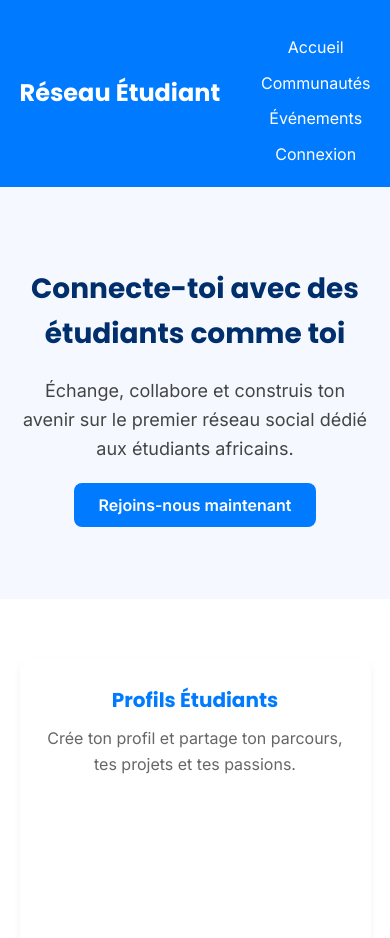
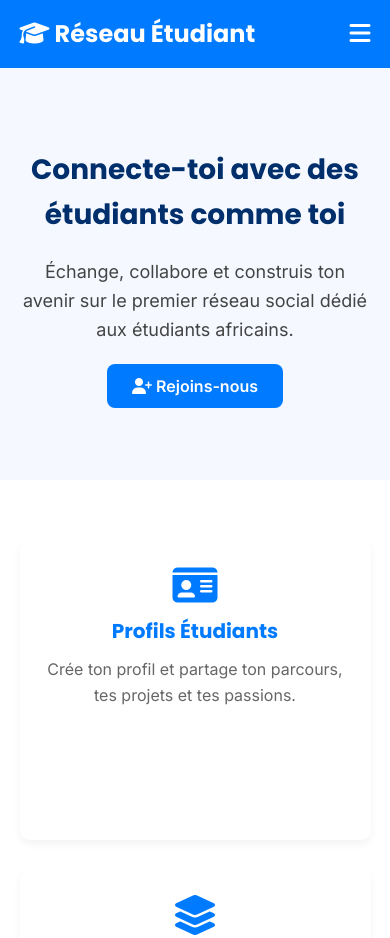
Before and after one commit to svmi31/MonJeton, a plain HTML site: page index.html in a window 390 px wide. Shown: the top 938 px of the page. Drawn offline with Linux system fonts and the light colour scheme.

Commit message:
Update 2 index.html

```diff
--- a/index.html
+++ b/index.html
@@ -5,6 +5,7 @@
   <meta name="viewport" content="width=device-width, initial-scale=1.0"/>
   <title>Réseau Étudiant</title>
   <link href="https://fonts.googleapis.com/css2?family=Inter:wght@400;600&family=Poppins:wght@400;700&display=swap" rel="stylesheet">
+  <link rel="stylesheet" href="https://cdnjs.cloudflare.com/ajax/libs/font-awesome/6.5.0/css/all.min.css">
   <style>
     :root {
       --primary-color: #007BFF;
@@ -30,7 +31,7 @@
     header {
       background-color: var(--primary-color);
       color: white;
-      padding: 20px 0;
+      padding: 15px 0;
     }
 
     .container {
@@ -43,6 +44,7 @@
       display: flex;
       justify-content: space-between;
       align-items: center;
+      position: relative;
     }
 
     nav h1 {
@@ -50,16 +52,22 @@
       font-size: 24px;
     }
 
-    nav ul {
+    .nav-links {
       list-style: none;
       display: flex;
       gap: 20px;
     }
 
-    nav ul li a {
+    .nav-links li a {
       color: white;
       text-decoration: none;
       font-weight: 500;
+    }
+
+    .menu-toggle {
+      display: none;
+      font-size: 24px;
+      cursor: pointer;
     }
 
     .hero {
@@ -107,6 +115,12 @@
       text-align: center;
     }
 
+    .feature i {
+      font-size: 40px;
+      color: var(--primary-color);
+      margin-bottom: 10px;
+    }
+
     .feature h3 {
       font-family: var(--font-poppins);
       font-size: 20px;
@@ -127,12 +141,26 @@
       font-size: 14px;
     }
 
+    /* Responsive styles */
     @media (max-width: 768px) {
-      nav ul {
+      .nav-links {
+        position: absolute;
+        top: 60px;
+        right: 0;
+        background-color: var(--primary-color);
         flex-direction: column;
-        gap: 10px;
+        width: 100%;
         text-align: center;
-        margin-top: 15px;
+        display: none;
+      }
+
+      .nav-links.active {
+        display: flex;
+      }
+
+      .menu-toggle {
+        display: block;
+        color: white;
       }
 
       .hero h2 {
@@ -151,12 +179,15 @@
   <header>
     <div class="container">
       <nav>
-        <h1>Réseau Étudiant</h1>
-        <ul>
-          <li><a href="#">Accueil</a></li>
-          <li><a href="#">Communautés</a></li>
-          <li><a href="#">Événements</a></li>
-          <li><a href="#">Connexion</a></li>
+        <h1><i class="fas fa-graduation-cap"></i> Réseau Étudiant</h1>
+        <div class="menu-toggle" id="menu-toggle">
+          <i class="fas fa-bars"></i>
+        </div>
+        <ul class="nav-links" id="nav-links">
+          <li><a href="#"><i class="fas fa-home"></i> Accueil</a></li>
+          <li><a href="#"><i class="fas fa-users"></i> Communautés</a></li>
+          <li><a href="#"><i class="fas fa-calendar"></i> Événements</a></li>
+          <li><a href="#"><i class="fas fa-sign-in-alt"></i> Connexion</a></li>
         </ul>
       </nav>
     </div>
@@ -166,20 +197,23 @@
     <div class="container">
       <h2>Connecte-toi avec des étudiants comme toi</h2>
       <p>Échange, collabore et construis ton avenir sur le premier réseau social dédié aux étudiants africains.</p>
-      <a href="#">Rejoins-nous maintenant</a>
+      <a href="#"><i class="fas fa-user-plus"></i> Rejoins-nous</a>
     </div>
   </section>
 
   <section class="features container">
     <div class="feature">
+      <i class="fas fa-id-card"></i>
       <h3>Profils Étudiants</h3>
       <p>Crée ton profil et partage ton parcours, tes projets et tes passions.</p>
     </div>
     <div class="feature">
+      <i class="fas fa-layer-group"></i>
       <h3>Groupes & Clubs</h3>
       <p>Rejoins des communautés par université, domaine d’étude ou intérêt commun.</p>
     </div>
     <div class="feature">
+      <i class="fas fa-calendar-check"></i>
       <h3>Événements</h3>
       <p>Découvre ou organise des événements pour apprendre, networker et grandir ensemble.</p>
     </div>
@@ -189,5 +223,14 @@
     &copy; 2025 Réseau Étudiant. Tous droits réservés.
   </footer>
 
+  <script>
+    const toggle = document.getElementById('menu-toggle');
+    const navLinks = document.getElementById('nav-links');
+
+    toggle.addEventListener('click', () => {
+      navLinks.classList.toggle('active');
+    });
+  </script>
+
 </body>
 </html>
```
